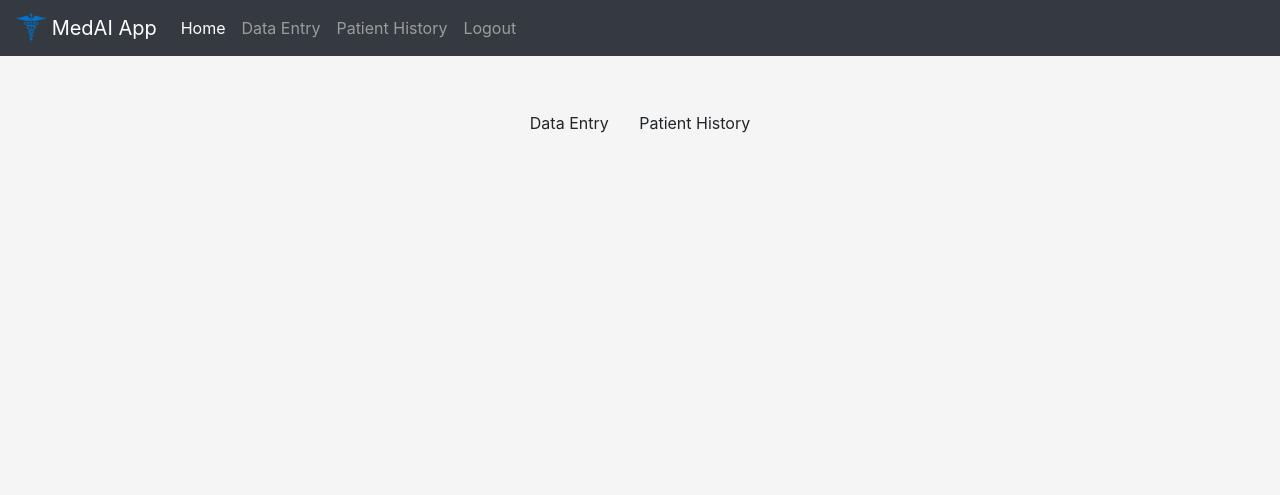
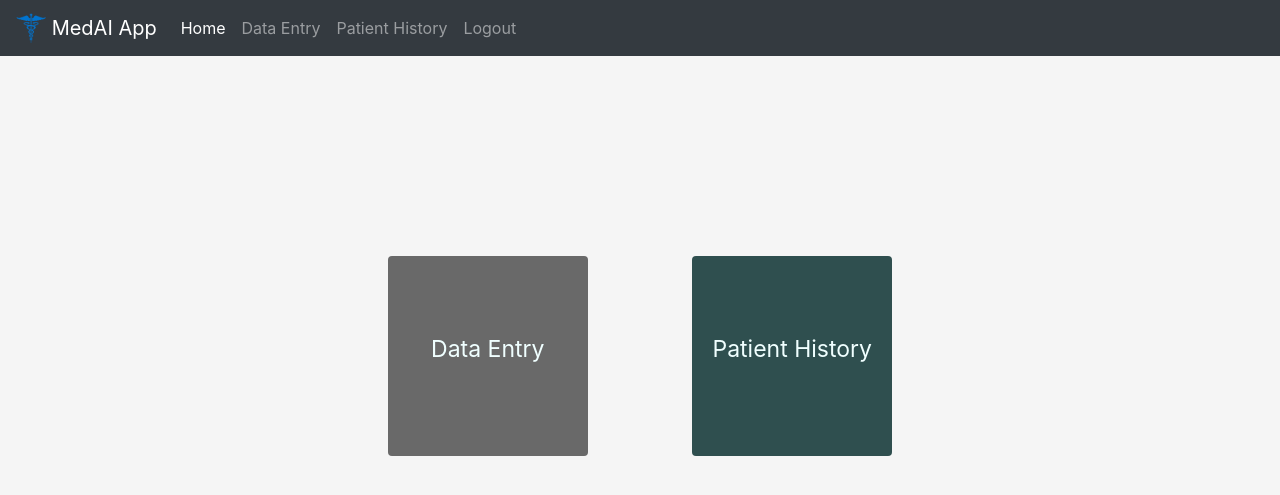
Before and after one commit to abdvc/FYP-MedAI, a Flask app: page /home in a window 1280 px wide. Shown: the top 495 px of the page. Run offline with Flask 2, Linux system fonts and the light colour scheme; the visitor is signed in with stand-in values (Sample User, id 1); some libraries are stand-ins or nearby versions.

Commit message:
Add files via upload

```diff
--- /dev/null
+++ b/static/css/home.css
@@ -0,0 +1,33 @@
+.btn-squared-default-plain
+    {
+        width: 200px !important;
+        height: 200px !important;
+        font-size: 23px;
+        color: #F0FFFF;
+    }
+
+    .btn-patient
+    {
+        background-color: #2F4F4F;
+    }
+
+    .btn-data
+    {
+        background-color: #696969;
+    }
+
+    .btn-squared-default-plain:hover
+    {
+        border: 0px solid white;
+    }
+
+    .btn-space
+    {
+        margin-right: 50px;
+        margin-left: 50px;
+    }
+
+    .center-elements
+    {
+        margin-top: 200px;
+    }
```
Also changed, not shown: static/css/entry.css (added, +31 -0 lines), static/css/pathist.css (added, +7 -0 lines), static/css/signin.css (+14 -0 lines).
